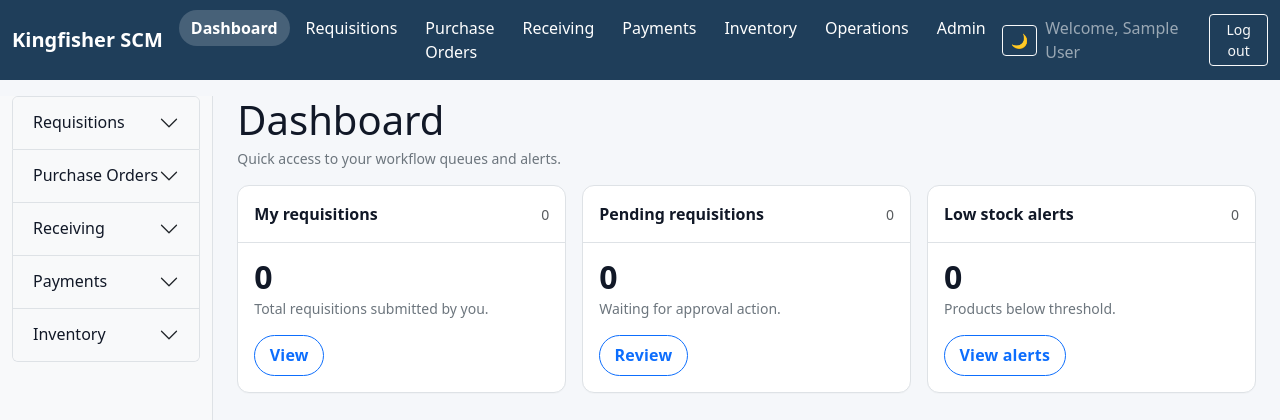
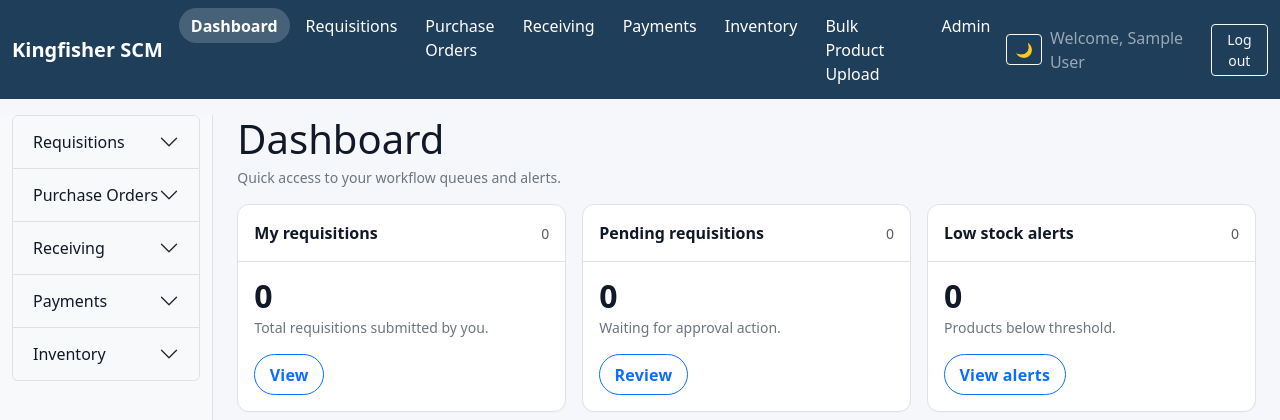
Before and after one commit to KiishiAD/kingfisher_inventory_management, a Django app: page /supplychain/dashboard/ in a window 1280 px wide. Shown: the top 420 px of the page. Run offline with Django 5.2, Linux system fonts and the light colour scheme; the visitor is signed in with stand-in values (Sample User, id 1); data that the repository does not hold is empty; some libraries are stand-ins or nearby versions.

Commit message:
changed base.html operations  title in nav bar to products bulk upload

```diff
--- a/supplychain_test/templates/base.html
+++ b/supplychain_test/templates/base.html
@@ -41,7 +41,7 @@
                     <li class="nav-item"><a class="nav-link {% if section == 'receiving' %}active{% endif %}" href="{% url 'supplychain:receiving-list' %}">Receiving</a></li>
                     <li class="nav-item"><a class="nav-link {% if section == 'payments' %}active{% endif %}" href="{% url 'supplychain:payments-list' %}">Payments</a></li>
                     <li class="nav-item"><a class="nav-link {% if section == 'inventory' %}active{% endif %}" href="{% url 'supplychain:inventory-levels' %}">Inventory</a></li>
-                    <li class="nav-item"><a class="nav-link {% if section == 'operations' %}active{% endif %}" href="{% url 'supplychain:product-bulk-upload' %}">Operations</a></li>
+                    <li class="nav-item"><a class="nav-link {% if section == 'operations' %}active{% endif %}" href="{% url 'supplychain:product-bulk-upload' %}">Bulk Product Upload</a></li>
 
                     {% if user.is_staff %}
                         <li class="nav-item"><a class="nav-link" href="{% url 'admin:index' %}">Admin</a></li>
```
